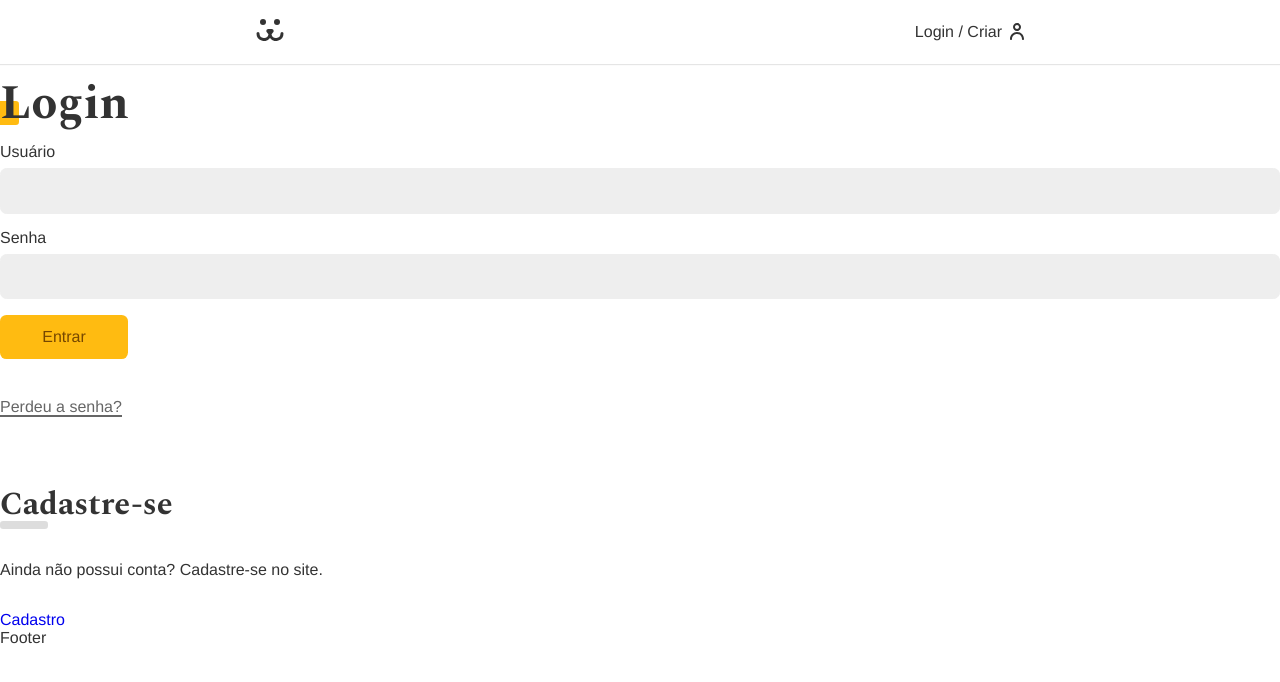
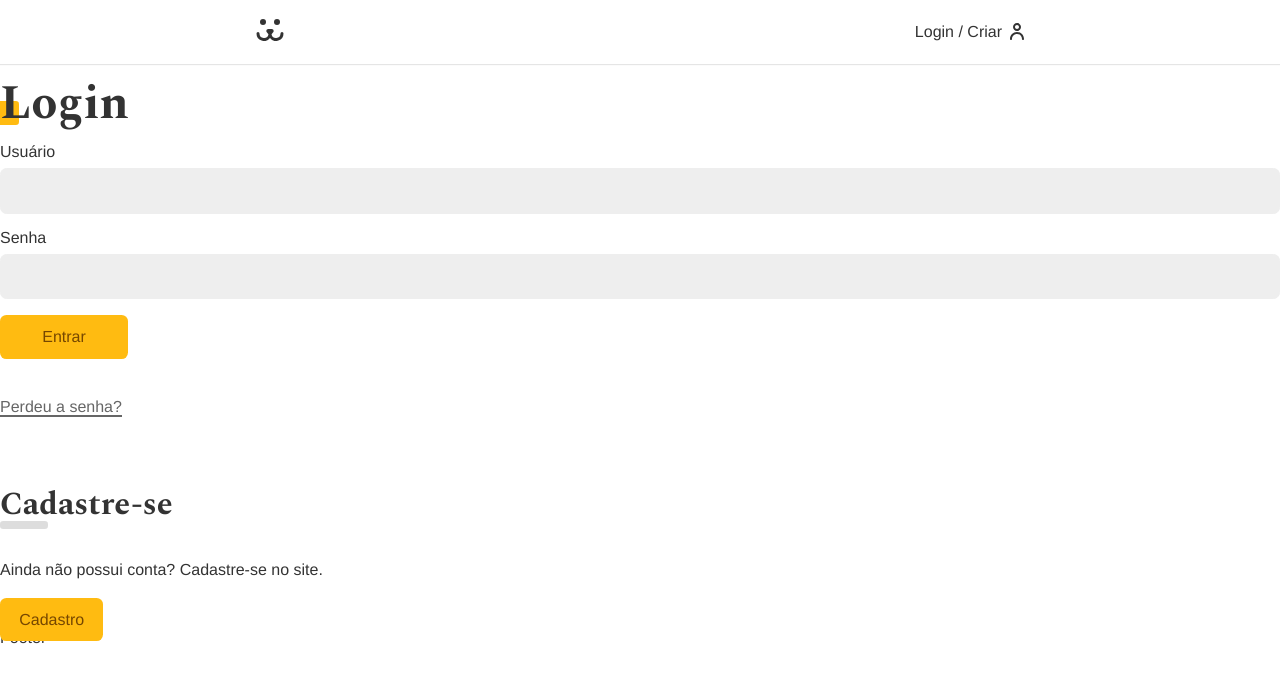
Before and after one commit to rochamaatheus/React-Redux-Dogs, a React (Vite) app: page /login in a window 1280 px wide. Shown: the top 682 px of the page. Built offline with nearby package versions, Linux system fonts and the light colour scheme.

Commit message:
Utilizando o css module do Button

```diff
--- a/src/Components/Login/LoginForm.jsx
+++ b/src/Components/Login/LoginForm.jsx
@@ -6,6 +6,7 @@ import useForm from '../../Hooks/useForm';
 import { UserContext } from '../../UserContext';
 import Error from '../Helper/Error';
 import styles from './LoginForm.module.css';
+import stylesBtn from '../Forms/Button.module.css';
 
 const LoginForm = () => {
   const username = useForm();
@@ -40,7 +41,7 @@ const LoginForm = () => {
       <div className={styles.cadastro}>
         <h2 className={styles.subtitle}>Cadastre-se</h2>
         <p>Ainda não possui conta? Cadastre-se no site.</p>
-        <Link className={styles.buttonCriar} to="/login/criar">
+        <Link className={stylesBtn.button} to="/login/criar">
           Cadastro
         </Link>
       </div>
```
